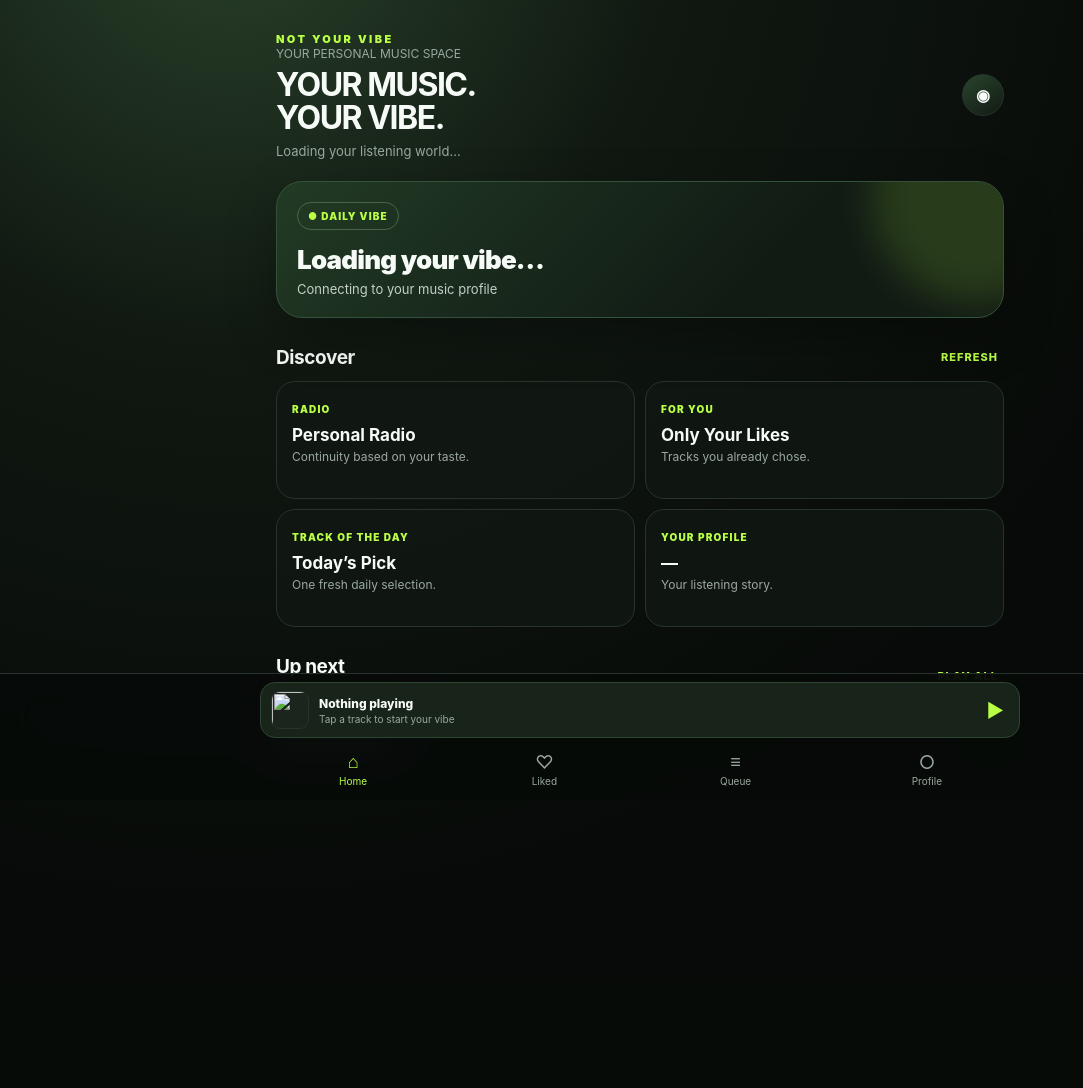
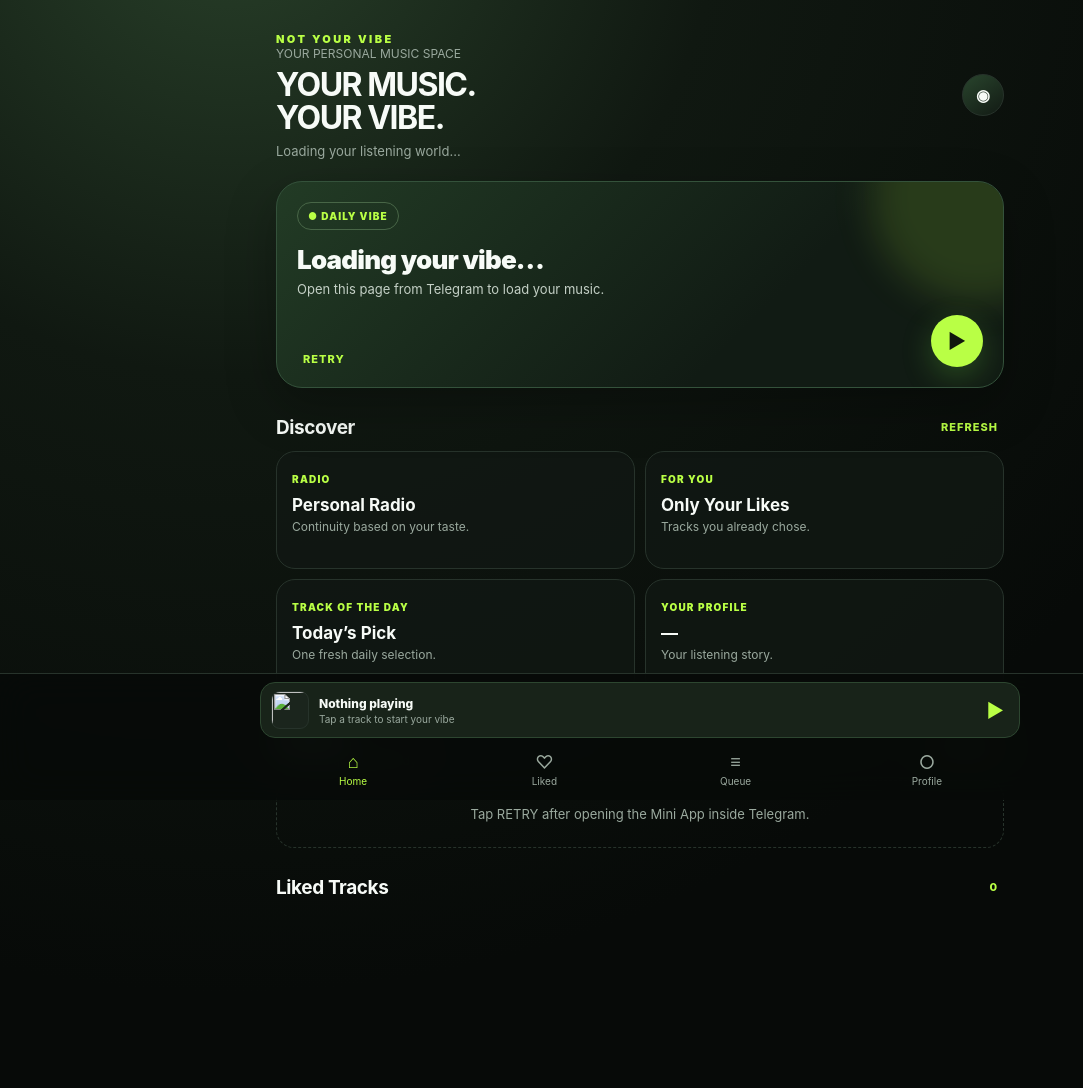
Before and after one commit to notyourvibe25/not-your-vibe-music-bot, a Flask app: page /mini-app in a window 1280 px wide. Shown: the top 1088 px of the page, without its empty margins (0-1083 px from the left). Before the commit the page ends 786 px from the top, so only its background shows below. Run offline with Flask 3, Linux system fonts and the light colour scheme; parts of the project's set-up code (start-up, migrations or seed data) failed here and were passed over; some libraries are stand-ins or nearby versions.

Commit message:
Update index.html

```diff
--- a/templates/index.html
+++ b/templates/index.html
@@ -14,9 +14,9 @@
 <div class="app">
 <header class="top"><div><div class="brand">NOT YOUR VIBE</div><div class="eyebrow">YOUR PERSONAL MUSIC SPACE</div><h1 id="greeting">YOUR MUSIC.<br>YOUR VIBE.</h1><div class="sub" id="sub">Loading your listening world…</div></div><div class="avatar" id="avatar">◉</div></header>
 <main>
-<section class="hero" id="featured"><span class="pill">● DAILY VIBE</span><div class="heroTitle">Loading your vibe…</div><div class="heroMeta">Connecting to your music profile</div></section>
+<section class="hero" id="featured"><span class="pill">● DAILY VIBE</span><div class="heroTitle">Loading your vibe…</div><div class="heroMeta" id="loadMessage">Connecting to your music profile</div><div class="heroBottom"><button class="link" id="retryLoad">RETRY</button><button class="play" id="heroFallbackPlay" disabled>▶</button></div></section>
 <section class="section"><div class="sectionHead"><h2>Discover</h2><button class="link" id="refresh">REFRESH</button></div><div class="grid"><article class="card" id="radioCard"><small>RADIO</small><h3>Personal Radio</h3><p>Continuity based on your taste.</p></article><article class="card" id="fyCard"><small>FOR YOU</small><h3>Only Your Likes</h3><p>Tracks you already chose.</p></article><article class="card" id="totdCard"><small>TRACK OF THE DAY</small><h3>Today’s Pick</h3><p>One fresh daily selection.</p></article><article class="card" id="profileCard"><small>YOUR PROFILE</small><h3 id="profileStat">—</h3><p id="profileMood">Your listening story.</p></article></div></section>
-<section class="section"><div class="sectionHead"><div><h2>Up next</h2><div class="queueLabel" id="queueLabel">Your vibe queue is ready</div></div><button class="link" id="playQueue">PLAY ALL</button></div><div id="queueList"></div></section>
+<section class="section"><div class="sectionHead"><div><h2>Up next</h2><div class="queueLabel" id="queueLabel">Your vibe queue is ready</div></div><button class="link" id="playQueue">PLAY ALL</button></div><div id="queueList"><div class="empty">Loading your queue…</div></div></section>
 <section class="section" id="likedSection"><div class="sectionHead"><h2>Liked Tracks</h2><button class="link" id="likedCount">0</button></div><div id="likedList"></div></section>
 </main>
 </div>
@@ -45,7 +45,7 @@ function nextTrack(){if(!state.queue.length)return;const next=state.queue[state.
 function updateNow(){const t=findTrack(state.playing);$('#nowTitle').textContent=t?.title||'Nothing playing';$('#nowStatus').textContent=state.playing?(player.paused?'Paused':'Playing from your vibe queue'):'Tap a track to start your vibe';$('#nowCover').src=cover(t)||'';$('#nowToggle').textContent=state.playing&&!player.paused?'Ⅱ':'▶'}
 async function feedback(id,fb){try{await api(`/api/track/${id}/feedback`,{method:'POST',body:JSON.stringify({feedback:fb})});if(fb==='like'){state.liked.add(id);const t=findTrack(id);if(t&&!state.data.liked.some(x=>x.id===id))state.data.liked.unshift(t)}else{state.liked.delete(id);state.data.liked=state.data.liked.filter(t=>t.id!==id)}render();toast(fb==='like'?'Added to Liked Tracks':'Removed from your vibe')}catch(e){toast(e.message)}}
 function bind(){document.querySelectorAll('[data-play]').forEach(b=>b.onclick=()=>playTrack(Number(b.dataset.play)));document.querySelectorAll('[data-like]').forEach(b=>b.onclick=()=>feedback(Number(b.dataset.like),'like'));document.querySelectorAll('[data-dislike]').forEach(b=>b.onclick=()=>feedback(Number(b.dataset.dislike),'not_for_me'))}
-async function load(){try{const [me,home]=await Promise.all([api('/api/me'),api('/api/home')]);state.data={...home,...me};state.liked=new Set((state.data.liked||[]).map(t=>Number(t.id)));render();bind();state.queue.slice(0,2).forEach(t=>prefetch(t.id))}catch(e){toast(e.message);if(!tg)$('#sub').textContent='Open /mini-app from Telegram to authenticate.'}}
-player.addEventListener('ended',nextTrack);player.addEventListener('play',updateNow);player.addEventListener('pause',updateNow);$('#nowToggle').onclick=()=>state.playing?playTrack(state.playing):playTrack(state.queue[0]?.id);$('#playQueue').onclick=()=>playTrack(state.queue[0]?.id);$('#refresh').onclick=()=>{toast('Refreshing your vibe…');load()};document.addEventListener('click',e=>{if(e.target.matches('[data-play],[data-like],[data-dislike]'))return;});document.querySelectorAll('.nav button').forEach(b=>b.onclick=()=>{document.querySelectorAll('.nav button').forEach(x=>x.classList.remove('active'));b.classList.add('active');const tab=b.dataset.tab;if(tab==='liked')$('#likedSection').scrollIntoView({behavior:'smooth'});else if(tab==='queue')$('#queueList').scrollIntoView({behavior:'smooth'});else if(tab==='profile')$('#profileCard').scrollIntoView({behavior:'smooth'});else window.scrollTo({top:0,behavior:'smooth'})});load();
+async function load(){try{$('#loadMessage').textContent='Connecting to your music profile…';const [me,home]=await Promise.all([api('/api/me'),api('/api/home')]);state.data={...home,...me};state.liked=new Set((state.data.liked||[]).map(t=>Number(t.id)));render();state.queue.slice(0,2).forEach(t=>prefetch(t.id))}catch(e){$('#loadMessage').textContent=e.message.includes('authentication')?'Open this page from Telegram to load your music.':`Could not load music: ${e.message}`;$('#queueList').innerHTML='<div class="empty">Tap RETRY after opening the Mini App inside Telegram.</div>';toast(e.message);if(!tg)$('#sub').textContent='Open /mini-app from Telegram to authenticate.'}}
+player.addEventListener('ended',nextTrack);player.addEventListener('play',updateNow);player.addEventListener('pause',updateNow);$('#nowToggle').onclick=()=>state.playing?playTrack(state.playing):playTrack(state.queue[0]?.id);$('#playQueue').onclick=()=>playTrack(state.queue[0]?.id);$('#heroFallbackPlay').onclick=()=>playTrack(state.queue[0]?.id);$('#refresh').onclick=()=>{toast('Refreshing your vibe…');load()};$('#retryLoad').onclick=load;document.querySelectorAll('.nav button').forEach(b=>b.onclick=()=>{document.querySelectorAll('.nav button').forEach(x=>x.classList.remove('active'));b.classList.add('active');const tab=b.dataset.tab;if(tab==='liked')$('#likedSection').scrollIntoView({behavior:'smooth'});else if(tab==='queue')$('#queueList').scrollIntoView({behavior:'smooth'});else if(tab==='profile')$('#profileCard').scrollIntoView({behavior:'smooth'});else window.scrollTo({top:0,behavior:'smooth'})});load();
 </script>
 </body></html>
```
